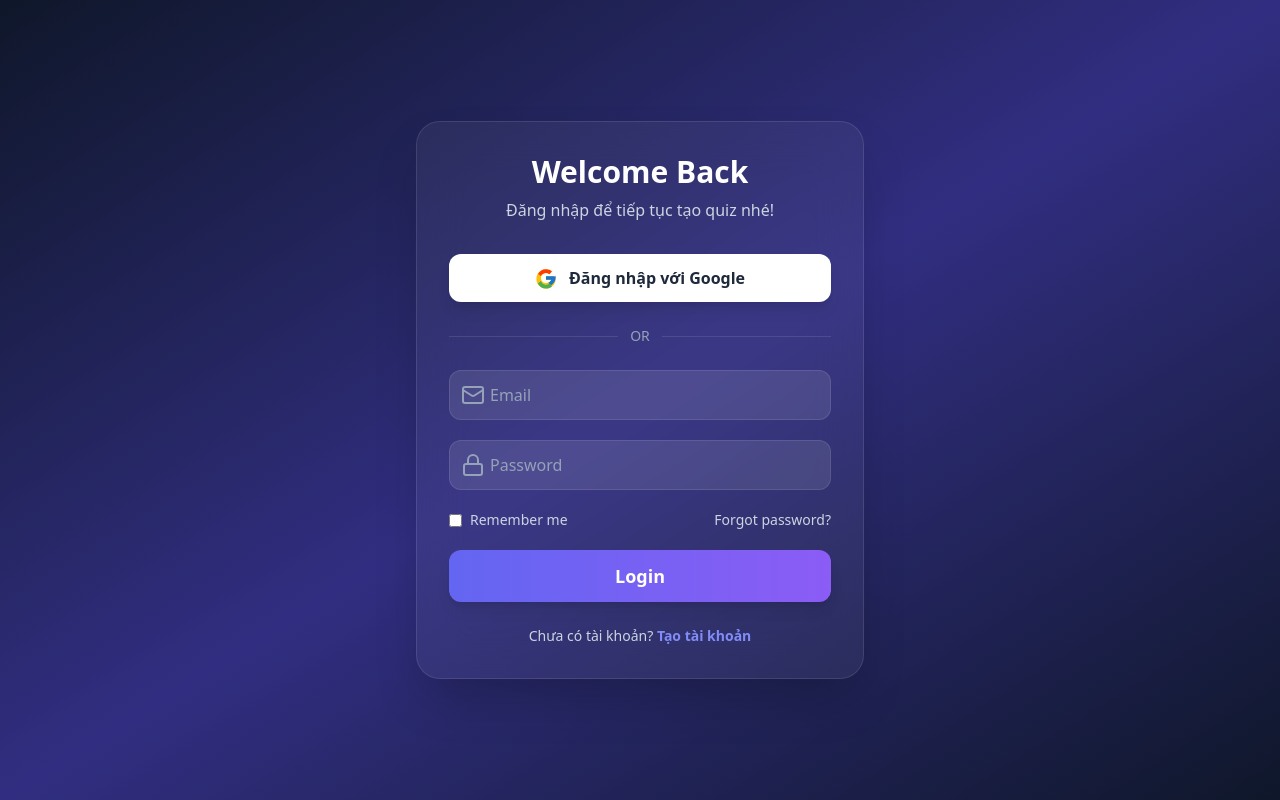
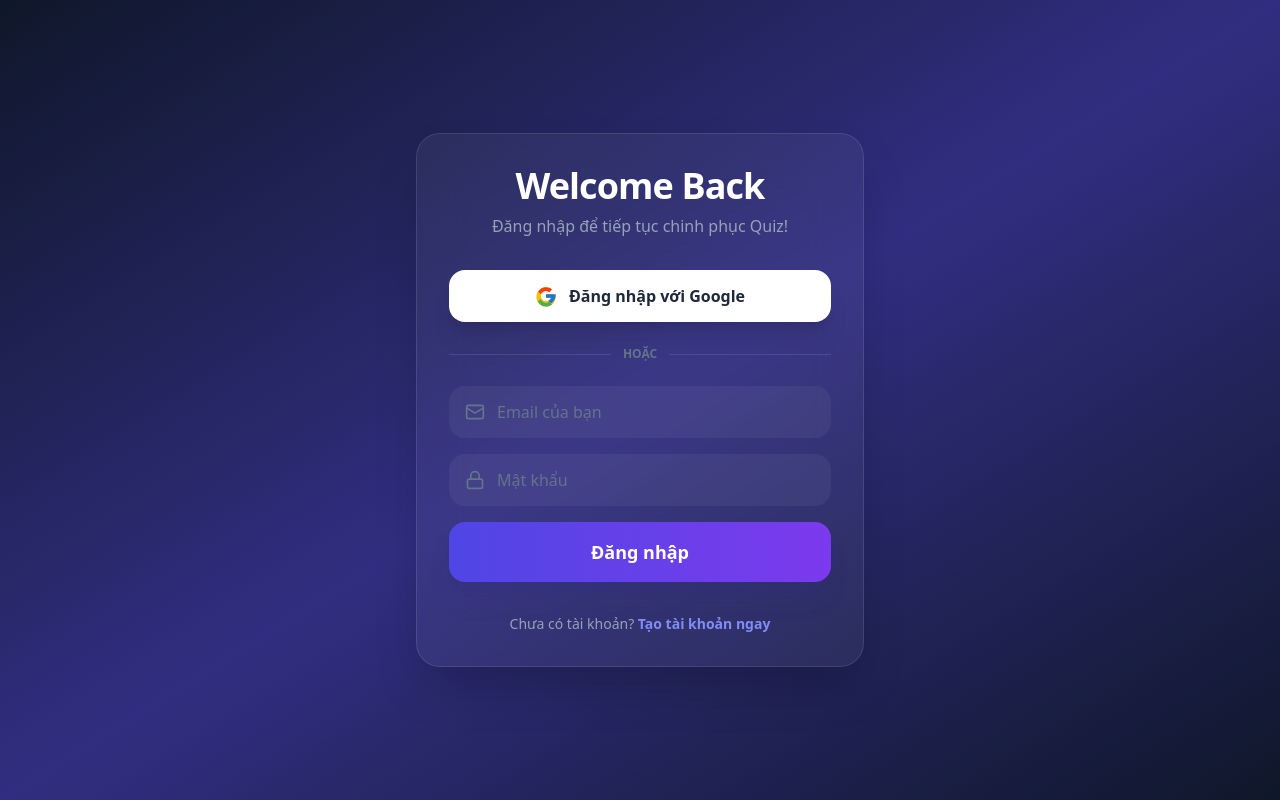
Before and after one commit to dogiaan611/Quiz-Management, a React (Vite) app in the folder frontend/: page /login in a window 1280 px wide. Built offline with nearby package versions, Linux system fonts and the light colour scheme.

Commit message:
feat: implement authentication system with Google OAuth and email login support

```diff
--- a/frontend/src/pages/Login.jsx
+++ b/frontend/src/pages/Login.jsx
@@ -1,192 +1,121 @@
 import { useState } from "react";
 import { motion } from "framer-motion";
-import { Mail, Lock } from "lucide-react";
+import { Mail, Lock, Loader2 } from "lucide-react";
 import { Link, useNavigate } from "react-router-dom";
+import api from "@/services/axios"; // Dùng axios đã cấu hình
 
 export default function Login() {
-
   const [email, setEmail] = useState("");
   const [password, setPassword] = useState("");
+  const [isLoading, setIsLoading] = useState(false);
   const navigate = useNavigate();
 
   const handleLogin = async (e) => {
     e.preventDefault();
+    setIsLoading(true);
 
     try {
-      const res = await fetch("http://localhost:3000/api/auth/login", {
-        method: "POST",
-        headers: {
-          "Content-Type": "application/json",
-        },
-        body: JSON.stringify({
-          email: email,   // ✅ FIX
-          password: password,
-        }),
+      const { data } = await api.post("/auth/login", {
+        email,
+        password,
       });
 
-      const data = await res.json();
-
-      if (!res.ok) {
-        alert(data.message || "Login failed!");
-        return;
-      }
-
-      // lưu token
+      // Lưu trữ thông tin
       localStorage.setItem("token", data.token);
-
-      // lưu user
       localStorage.setItem("user", JSON.stringify(data.user));
 
-      alert("Đăng nhập thành công!");
-
-      // 🔥 Điều hướng theo role
+      // Điều hướng theo role
       if (data.user.role === "admin") {
         navigate("/admin/dashboard");
-      } else if (data.user.role === "user") {
+      } else {
         navigate("/user/dashboard");
-      } else {
-        navigate("/");
       }
-
     } catch (error) {
       console.error(error);
-      alert("Server error!");
+      alert(error.response?.data?.message || "Đăng nhập thất bại!");
+    } finally {
+      setIsLoading(false);
     }
+  };
+
+  // Hàm xử lý đăng nhập Google
+  const handleGoogleLogin = () => {
+    window.location.href = "http://localhost:5000/api/auth/google";
   };
 
   return (
     <div className="min-h-screen flex items-center justify-center bg-gradient-to-br from-slate-900 via-indigo-900 to-slate-900 px-4">
-
       <motion.div
         initial={{ opacity: 0, y: 40 }}
         animate={{ opacity: 1, y: 0 }}
         transition={{ duration: 0.5 }}
         className="w-full max-w-md p-8 rounded-3xl bg-white/5 backdrop-blur-xl border border-white/10 shadow-2xl"
       >
-
         <div className="text-center mb-8">
-          <h1 className="text-3xl font-bold text-white mb-2">
+          <h1 className="text-4xl font-black text-white mb-2 tracking-tight">
             Welcome Back
           </h1>
-          <p className="text-slate-300">
-            Đăng nhập để tiếp tục tạo quiz nhé!
-          </p>
+          <p className="text-slate-400">Đăng nhập để tiếp tục chinh phục Quiz!</p>
         </div>
 
+        {/* Nút Google Login đã được kích hoạt */}
         <button
-          className="
-            w-full mb-5
-            flex items-center justify-center gap-3
-            py-3 rounded-xl
-            bg-white text-slate-800
-            font-semibold
-            shadow-lg
-            hover:scale-[1.03]
-            active:scale-95
-            transition
-          "
+          onClick={handleGoogleLogin}
+          className="w-full mb-6 flex items-center justify-center gap-3 py-3.5 rounded-2xl bg-white text-slate-800 font-bold shadow-xl hover:bg-slate-50 hover:scale-[1.02] active:scale-95 transition-all duration-200"
         >
           <svg width="22" height="22" viewBox="0 0 48 48">
-            <path fill="#FFC107"
-              d="M43.6 20.5H42V20H24v8h11.3C33.7 32.1 29.3 35 24 35c-6.1
-              0-11-4.9-11-11s4.9-11 11-11c2.8 0
-              5.3 1 7.3 2.7l5.7-5.7C33.5 6.5
-              29 5 24 5 12.4 5 3 14.4 3
-              26s9.4 21 21 21 21-9.4
-              21-21c0-1.8-.2-3.5-.4-5.5z"/>
-            <path fill="#FF3D00"
-              d="M6.3 14.7l6.6 4.8C14.7 16.1
-              18.9 13 24 13c2.8 0 5.3
-              1 7.3 2.7l5.7-5.7C33.5
-              6.5 29 5 24 5c-7.7
-              0-14.3 4.3-17.7 10.7z"/>
-            <path fill="#4CAF50"
-              d="M24 47c5.2 0 9.9-2
-              13.2-5.2l-6.1-5c-2
-              1.5-4.6 2.2-7.1
-              2.2-5.2 0-9.6-3.5-11.2-8.2l-6.5
-              5C9.5 42.5 16.2 47 24 47z"/>
-            <path fill="#1976D2"
-              d="M43.6 20.5H42V20H24v8h11.3c-1
-              3-3.3 5.5-6.1
-              7l6.1 5C39.9 36.7 45
-              30.8 45 24c0-1.8-.2-3.5-.4-5.5z"/>
+            <path fill="#FFC107" d="M43.6 20.5H42V20H24v8h11.3C33.7 32.1 29.3 35 24 35c-6.1 0-11-4.9-11-11s4.9-11 11-11c2.8 0 5.3 1 7.3 2.7l5.7-5.7C33.5 6.5 29 5 24 5 12.4 5 3 14.4 3 26s9.4 21 21 21 21-9.4 21-21c0-1.8-.2-3.5-.4-5.5z"/>
+            <path fill="#FF3D00" d="M6.3 14.7l6.6 4.8C14.7 16.1 18.9 13 24 13c2.8 0 5.3 1 7.3 2.7l5.7-5.7C33.5 6.5 29 5 24 5c-7.7 0-14.3 4.3-17.7 10.7z"/>
+            <path fill="#4CAF50" d="M24 47c5.2 0 9.9-2 13.2-5.2l-6.1-5c-2 1.5-4.6 2.2-7.1 2.2-5.2 0-9.6-3.5-11.2-8.2l-6.5 5C9.5 42.5 16.2 47 24 47z"/>
+            <path fill="#1976D2" d="M43.6 20.5H42V20H24v8h11.3c-1 3-3.3 5.5-6.1 7l6.1 5C39.9 36.7 45 30.8 45 24c0-1.8-.2-3.5-.4-5.5z"/>
           </svg>
-
           Đăng nhập với Google
         </button>
 
-        <div className="flex items-center gap-3 my-6">
+        <div className="flex items-center gap-3 mb-6">
           <div className="flex-1 h-px bg-white/10" />
-          <span className="text-slate-400 text-sm">OR</span>
+          <span className="text-slate-500 text-xs font-bold">HOẶC</span>
           <div className="flex-1 h-px bg-white/10" />
         </div>
 
-        <form className="space-y-5" onSubmit={handleLogin}>
-
+        <form className="space-y-4" onSubmit={handleLogin}>
           <div className="relative">
-            <Mail className="absolute left-3 top-1/2 -translate-y-1/2 text-slate-400" />
+            <Mail className="absolute left-4 top-1/2 -translate-y-1/2 text-slate-500" size={20} />
             <input
               type="email"
-              placeholder="Email"
+              required
+              placeholder="Email của bạn"
               value={email}
               onChange={(e) => setEmail(e.target.value)}
-              className="w-full pl-10 pr-4 py-3 rounded-xl bg-white/10 border border-white/10 text-white placeholder-slate-400 focus:outline-none focus:ring-2 focus:ring-indigo-500 transition"
+              className="w-full pl-12 pr-4 py-3.5 rounded-2xl bg-white/5 border border-white/10 text-white placeholder-slate-500 focus:outline-none focus:ring-2 focus:ring-indigo-500 transition-all border-none"
             />
           </div>
 
           <div className="relative">
-            <Lock className="absolute left-3 top-1/2 -translate-y-1/2 text-slate-400" />
+            <Lock className="absolute left-4 top-1/2 -translate-y-1/2 text-slate-500" size={20} />
             <input
               type="password"
-              placeholder="Password"
+              required
+              placeholder="Mật khẩu"
               value={password}
               onChange={(e) => setPassword(e.target.value)}
-              className="w-full pl-10 pr-4 py-3 rounded-xl bg-white/10 border border-white/10 text-white placeholder-slate-400 focus:outline-none focus:ring-2 focus:ring-indigo-500 transition"
+              className="w-full pl-12 pr-4 py-3.5 rounded-2xl bg-white/5 border border-white/10 text-white placeholder-slate-500 focus:outline-none focus:ring-2 focus:ring-indigo-500 transition-all border-none"
             />
-          </div>
-
-          <div className="flex justify-between text-sm text-slate-300">
-            <label className="flex items-center gap-2 cursor-pointer">
-              <input type="checkbox" className="accent-indigo-600" />
-              Remember me
-            </label>
-
-            <Link
-              to="/forgot-password"
-              className="hover:text-white transition"
-            >
-              Forgot password?
-            </Link>
           </div>
 
           <button
             type="submit"
-            className="
-              w-full py-3 rounded-xl
-              bg-gradient-to-r
-              from-indigo-500
-              to-violet-500
-              hover:from-indigo-400
-              hover:to-violet-400
-              text-white font-semibold text-lg
-              shadow-lg
-              hover:scale-[1.02]
-              active:scale-95
-              transition
-            "
+            disabled={isLoading}
+            className="w-full py-4 rounded-2xl bg-gradient-to-r from-indigo-600 to-violet-600 text-white font-bold text-lg shadow-xl shadow-indigo-900/20 hover:scale-[1.02] active:scale-95 transition-all flex justify-center items-center"
           >
-            Login
+            {isLoading ? <Loader2 className="animate-spin" /> : "Đăng nhập"}
           </button>
         </form>
 
-        <p className="text-center text-slate-300 text-sm mt-6">
+        <p className="text-center text-slate-400 text-sm mt-8">
           Chưa có tài khoản?{" "}
-          <Link
-            to="/register"
-            className="text-indigo-400 hover:text-indigo-300 font-semibold"
-          >
-            Tạo tài khoản
+          <Link to="/register" className="text-indigo-400 hover:text-indigo-300 font-bold">
+            Tạo tài khoản ngay
           </Link>
         </p>
       </motion.div>
--- a/frontend/src/pages/Register.jsx
+++ b/frontend/src/pages/Register.jsx
@@ -1,7 +1,8 @@
 import { motion } from "framer-motion";
-import { Mail, Lock, User } from "lucide-react";
+import { Mail, Lock, User, Loader2 } from "lucide-react";
 import { Link, useNavigate } from "react-router-dom";
 import { useState } from "react";
+import api from "@/services/axios"; // Sử dụng axios đã cấu hình
 
 export default function Register() {
   const navigate = useNavigate();
@@ -10,48 +11,32 @@ export default function Register() {
   const [email, setEmail] = useState("");
   const [password, setPassword] = useState("");
   const [confirmPassword, setConfirmPassword] = useState("");
-  const [message, setMessage] = useState("");
+  const [error, setError] = useState("");
   const [loading, setLoading] = useState(false);
 
   const handleRegister = async (e) => {
     e.preventDefault();
 
     if (password !== confirmPassword) {
-      setMessage("Mật khẩu không khớp!");
+      setError("Mật khẩu xác nhận không khớp!");
       return;
     }
 
     try {
       setLoading(true);
-      setMessage("");
+      setError("");
 
-      const response = await fetch(
-        "http://localhost:3000/api/auth/register",
-        {
-          method: "POST",
-          headers: {
-            "Content-Type": "application/json",
-          },
-          body: JSON.stringify({
-            username,
-            email,
-            password,
-          }),
-        }
-      );
+      const { data } = await api.post("/auth/register", {
+        username,
+        email,
+        password,
+      });
 
-      const data = await response.json();
-
-      if (!response.ok) {
-        setMessage(data.message || "Đăng ký thất bại");
-      } else {
-        setMessage("Đăng ký thành công! Đang chuyển sang đăng nhập...");
-        setTimeout(() => {
-          navigate("/login");
-        }, 1500);
-      }
-    } catch (error) {
-      setMessage("Không thể kết nối server!");
+      alert("Đăng ký thành công! Đang chuyển sang trang đăng nhập...");
+      navigate("/login");
+    } catch (err) {
+      console.error(err);
+      setError(err.response?.data?.message || "Đăng ký thất bại. Vui lòng thử lại!");
     } finally {
       setLoading(false);
     }
@@ -65,96 +50,93 @@ export default function Register() {
         transition={{ duration: 0.5 }}
         className="w-full max-w-md p-8 rounded-3xl bg-white/5 backdrop-blur-xl border border-white/10 shadow-2xl"
       >
-        <div className="text-center mb-8">
-          <h1 className="text-3xl font-bold text-white mb-2">
-            Tạo tài khoản
-          </h1>
-          <p className="text-slate-300">
-            Tham gia 5AT-QUIZ và bắt đầu tạo quiz ngay thôi nào!
-          </p>
+        <div className="text-center mb-10">
+          <h1 className="text-4xl font-black text-white mb-2 tracking-tight">Tạo tài khoản</h1>
+          <p className="text-slate-400 text-sm">Trình làng Quiz của riêng bạn ngay hôm nay!</p>
         </div>
 
-        <form className="space-y-5" onSubmit={handleRegister}>
+        <form className="space-y-4" onSubmit={handleRegister}>
           {/* Username */}
           <div className="relative">
-            <User className="absolute left-3 top-1/2 -translate-y-1/2 text-slate-400" />
+            <User className="absolute left-4 top-1/2 -translate-y-1/2 text-slate-500" size={20} />
             <input
               type="text"
               placeholder="Họ và tên"
               value={username}
               onChange={(e) => setUsername(e.target.value)}
               required
-              className="w-full pl-10 pr-4 py-3 rounded-xl bg-white/10 border border-white/10 text-white placeholder-slate-400 focus:outline-none focus:ring-2 focus:ring-indigo-500 transition"
+              className="w-full pl-12 pr-4 py-3.5 rounded-2xl bg-white/5 border border-white/10 text-white placeholder-slate-500 focus:outline-none focus:ring-2 focus:ring-indigo-500 transition-all"
             />
           </div>
 
           {/* Email */}
           <div className="relative">
-            <Mail className="absolute left-3 top-1/2 -translate-y-1/2 text-slate-400" />
+            <Mail className="absolute left-4 top-1/2 -translate-y-1/2 text-slate-500" size={20} />
             <input
               type="email"
-              placeholder="Email"
+              placeholder="Địa chỉ Email"
               value={email}
               onChange={(e) => setEmail(e.target.value)}
               required
-              className="w-full pl-10 pr-4 py-3 rounded-xl bg-white/10 border border-white/10 text-white placeholder-slate-400 focus:outline-none focus:ring-2 focus:ring-indigo-500 transition"
+              className="w-full pl-12 pr-4 py-3.5 rounded-2xl bg-white/5 border border-white/10 text-white placeholder-slate-500 focus:outline-none focus:ring-2 focus:ring-indigo-500 transition-all"
             />
           </div>
 
           {/* Password */}
           <div className="relative">
-            <Lock className="absolute left-3 top-1/2 -translate-y-1/2 text-slate-400" />
+            <Lock className="absolute left-4 top-1/2 -translate-y-1/2 text-slate-500" size={20} />
             <input
               type="password"
-              placeholder="Password"
+              placeholder="Mật khẩu"
               value={password}
               onChange={(e) => setPassword(e.target.value)}
               required
-              className="w-full pl-10 pr-4 py-3 rounded-xl bg-white/10 border border-white/10 text-white placeholder-slate-400 focus:outline-none focus:ring-2 focus:ring-indigo-500 transition"
+              className="w-full pl-12 pr-4 py-3.5 rounded-2xl bg-white/5 border border-white/10 text-white placeholder-slate-500 focus:outline-none focus:ring-2 focus:ring-indigo-500 transition-all"
             />
           </div>
 
           {/* Confirm Password */}
           <div className="relative">
-            <Lock className="absolute left-3 top-1/2 -translate-y-1/2 text-slate-400" />
+            <Lock className="absolute left-4 top-1/2 -translate-y-1/2 text-slate-500" size={20} />
             <input
               type="password"
-              placeholder="Xác nhận password"
+              placeholder="Xác nhận mật khẩu"
               value={confirmPassword}
               onChange={(e) => setConfirmPassword(e.target.value)}
               required
-              className="w-full pl-10 pr-4 py-3 rounded-xl bg-white/10 border border-white/10 text-white placeholder-slate-400 focus:outline-none focus:ring-2 focus:ring-indigo-500 transition"
+              className="w-full pl-12 pr-4 py-3.5 rounded-2xl bg-white/5 border border-white/10 text-white placeholder-slate-500 focus:outline-none focus:ring-2 focus:ring-indigo-500 transition-all"
             />
           </div>
 
-          {/* Error / Message */}
-          {message && (
-            <p className="text-center text-sm text-red-400">
-              {message}
-            </p>
+          {/* Error Message */}
+          {error && (
+            <motion.p
+              initial={{ opacity: 0 }}
+              animate={{ opacity: 1 }}
+              className="text-center text-sm text-red-400 font-medium"
+            >
+              {error}
+            </motion.p>
           )}
 
           <button
             type="submit"
             disabled={loading}
-            className="w-full py-3 rounded-xl bg-gradient-to-r from-indigo-600 to-purple-600 hover:from-indigo-500 hover:to-purple-500 text-white font-semibold text-lg shadow-lg transition"
+            className="w-full py-4 rounded-2xl bg-gradient-to-r from-indigo-600 to-violet-600 text-white font-bold text-lg shadow-xl shadow-indigo-900/20 hover:scale-[1.02] active:scale-95 transition-all flex justify-center items-center"
           >
-            {loading ? "Đang xử lý..." : "Đăng ký"}
+            {loading ? <Loader2 className="animate-spin" /> : "Đăng ký ngay"}
           </button>
         </form>
 
-        <div className="flex items-center gap-3 my-6">
+        <div className="flex items-center gap-3 my-8">
           <div className="flex-1 h-px bg-white/10" />
-          <span className="text-slate-400 text-sm">OR</span>
+          <span className="text-slate-500 text-xs font-bold">HOẶC</span>
           <div className="flex-1 h-px bg-white/10" />
         </div>
 
-        <p className="text-center text-slate-300 text-sm">
+        <p className="text-center text-slate-400 text-sm">
           Đã có tài khoản?{" "}
-          <Link
-            to="/login"
-            className="text-indigo-400 hover:text-indigo-300 cursor-pointer font-semibold"
-          >
+          <Link to="/login" className="text-indigo-400 hover:text-indigo-300 font-bold">
             Đăng nhập ngay
           </Link>
         </p>
--- a/frontend/src/services/axios.js
+++ b/frontend/src/services/axios.js
@@ -1,7 +1,7 @@
 import axios from "axios";
 
 const api = axios.create({
-  baseURL: "http://localhost:3000/api",
+  baseURL: "http://localhost:5000/api",
 });
 
 // Attach token tự động
```
Also changed, not shown: frontend/src/App.jsx (+33 -1 lines), frontend/src/pages/GoogleAuthCallback.jsx (added, +43 -0 lines).
